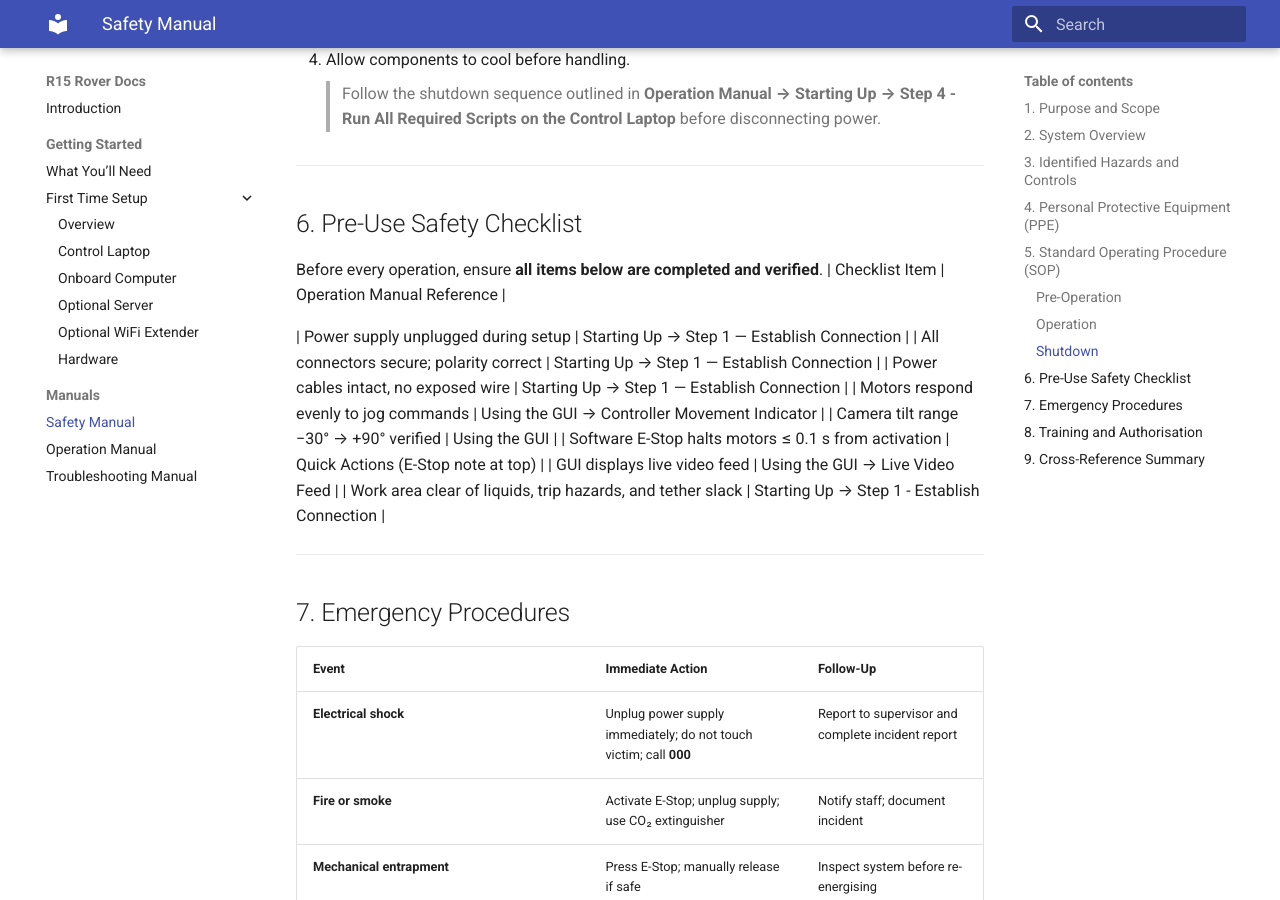
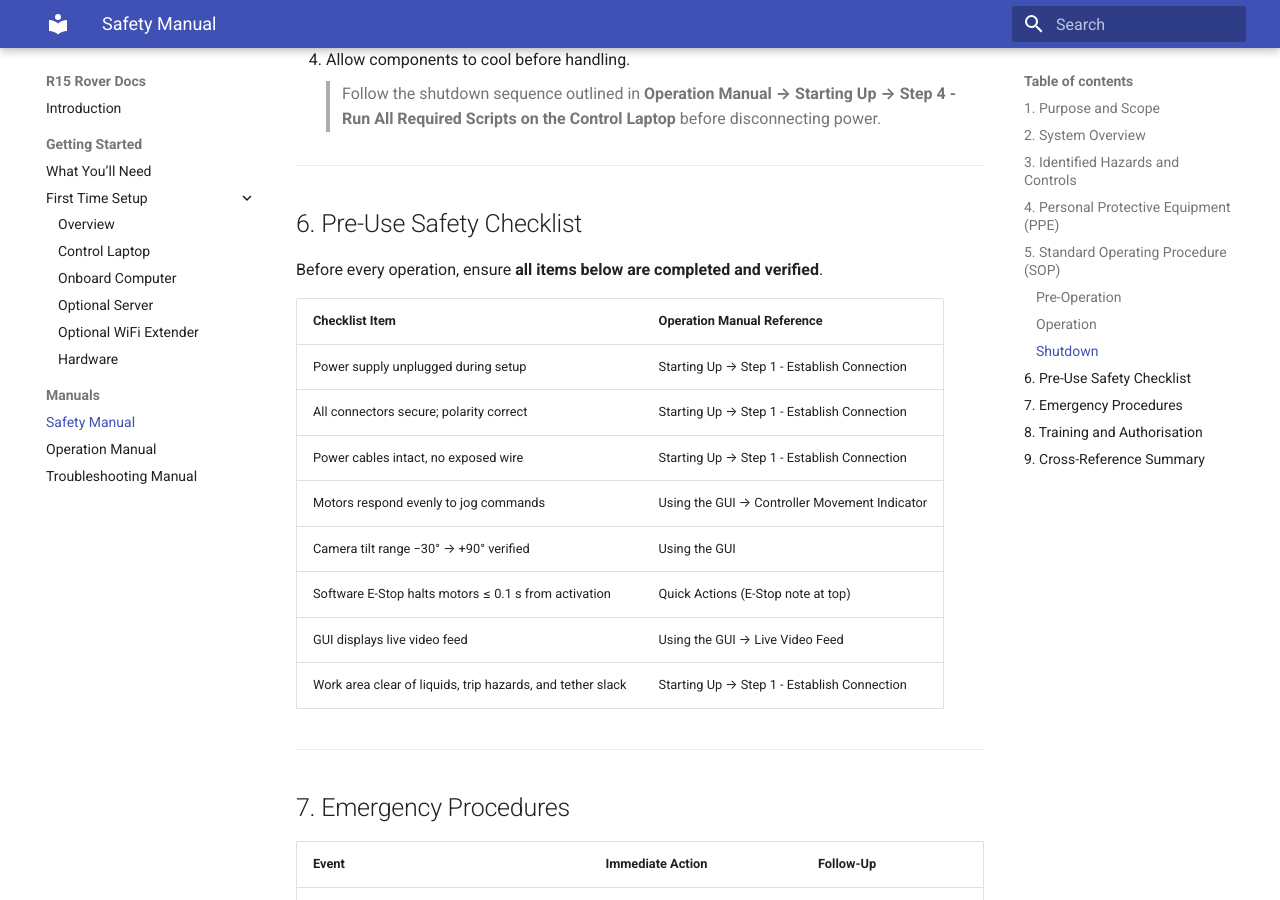
Before and after one commit to EriCheww/ECE4191-R15, an MkDocs documentation site: the page built from docs/safety.md, in a window 1280 px wide and 900 px high, scrolled down 2872 px. Built offline with MkDocs 1.6.1 and Material for MkDocs 9.7.7, drawn with Linux system fonts in a browser that asks for light colours.

```diff
--- a/docs/safety.md
+++ b/docs/safety.md
@@ -87,16 +87,18 @@ For GUI overview and controls, see **Operation Manual → Using the GUI** and **
 ## 6. Pre-Use Safety Checklist
 
 Before every operation, ensure **all items below are completed and verified**.
-| Checklist Item | Operation Manual Reference |
 
-| Power supply unplugged during setup | Starting Up → Step 1 — Establish Connection |
-| All connectors secure; polarity correct | Starting Up → Step 1 — Establish Connection |
-| Power cables intact, no exposed wire | Starting Up → Step 1 — Establish Connection |
+| **Checklist Item** | **Operation Manual Reference** |
+|---------------------|--------------------------------|
+| Power supply unplugged during setup | Starting Up → Step 1 - Establish Connection |
+| All connectors secure; polarity correct | Starting Up → Step 1 - Establish Connection |
+| Power cables intact, no exposed wire | Starting Up → Step 1 - Establish Connection |
 | Motors respond evenly to jog commands | Using the GUI → Controller Movement Indicator |
 | Camera tilt range −30° → +90° verified | Using the GUI |
 | Software E-Stop halts motors ≤ 0.1 s from activation | Quick Actions (E-Stop note at top) |
 | GUI displays live video feed | Using the GUI → Live Video Feed |
 | Work area clear of liquids, trip hazards, and tether slack | Starting Up → Step 1 - Establish Connection |
+
 
 ---
 
```
